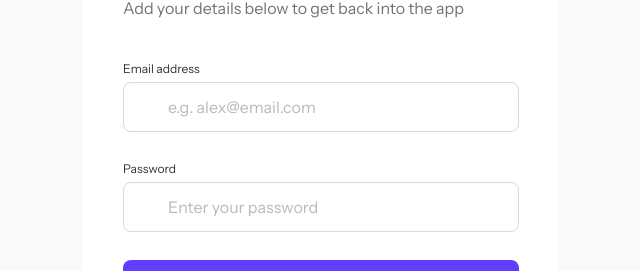
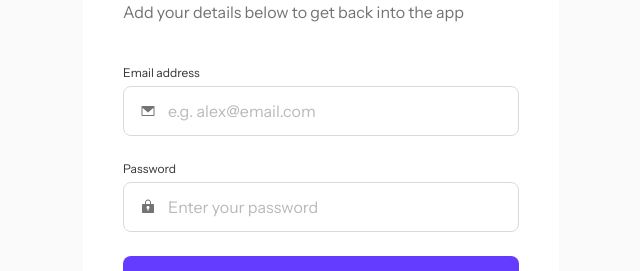
Before and after one commit to TemuriTsutskiridze/Link-Sharing-App, a React (Vite) app: page /login in a window 1280 px wide. Shown: the part 305-576 px from the top of the page, without its empty margins (319-959 px from the left). Built offline with nearby package versions, Linux system fonts and the light colour scheme.

Commit message:
add error component for login and register pages

```diff
--- a/src/components/InputComponent.tsx
+++ b/src/components/InputComponent.tsx
@@ -34,7 +34,7 @@ export default function InputComponent({
         icon={icon}
         {...register(name)}
       ></Input>
-      <p>{errorMessage}</p>
+      {errorMessage ? <ErrorMessage>{errorMessage}</ErrorMessage> : null}
     </InputContainer>
   );
 }
@@ -71,9 +71,10 @@ export const Input = styled.input<TInput>`
     outline: none;
     cursor: pointer;
     transition: 0.3s;
-    background-image: url(${props.icon});
+    background-image: url("${props.icon}");
     background-repeat: no-repeat;
     background-position: top 50% left 1.6rem;
+    position: relative;
 
     &::placeholder {
       opacity: 0.5;
@@ -93,3 +94,10 @@ export const Input = styled.input<TInput>`
     }
   `}
 `;
+
+const ErrorMessage = styled.p`
+  font-size: 1.5rem;
+  line-height: 150%;
+  font-weight: 400;
+  color: var(--red);
+`;
--- a/src/pages/Login.tsx
+++ b/src/pages/Login.tsx
@@ -72,7 +72,7 @@ export default function Login(props: LoginProps) {
             placeholder="Enter your password"
             errorMessage={errors.password?.message}
             register={register}
-            icon="/password icon.svg"
+            icon="./password icon.svg"
             name="password"
           />
           <LoginButton>Login</LoginButton>
@@ -157,55 +157,6 @@ export const Form = styled.form`
   margin-top: 4rem;
 `;
 
-export const InputContainer = styled.div`
-  display: flex;
-  flex-direction: column;
-  gap: 0.4rem;
-  align-items: start;
-`;
-
-export const Label = styled.label`
-  font-size: 1.2rem;
-  line-height: 150%;
-  font-weight: 400;
-  color: var(--gray-dark);
-`;
-
-export const Input = styled.input`
-  width: 100%;
-  padding: 1.2rem 1.6rem 1.2rem 4.4rem;
-  border-radius: 8px;
-  border: 1px solid var(--borders);
-  font-size: 1.6rem;
-  font-weight: 500;
-  line-height: 150%;
-  color: var(--gray-dark);
-  font-family: inherit;
-  outline: none;
-  cursor: pointer;
-  transition: 0.3s;
-  background-image: url("/email icon.svg");
-  background-repeat: no-repeat;
-  background-position: top 50% left 1.6rem;
-
-  &::placeholder {
-    opacity: 0.5;
-  }
-
-  &::after {
-    content: "Can’t be empty";
-    color: var(--red);
-    font-size: 1.2rem;
-    font-weight: 400;
-    line-height: 150%;
-  }
-
-  &:hover {
-    border: 1px solid var(--purple, #633cff);
-    box-shadow: 0px 0px 32px 0px rgba(99, 60, 255, 0.25);
-  }
-`;
-
 export const LoginButton = styled.button`
   width: 100%;
   padding: 1.1rem 0;
--- a/src/pages/Register.tsx
+++ b/src/pages/Register.tsx
@@ -16,11 +16,12 @@ import {
   LoginTitle,
   LoginText,
   Form,
-  Label,
   LoginButton,
   Footer,
   Create,
 } from "./Login";
+
+import { Label } from "../components/InputComponent";
 
 type RegisterProps = {
   users: TUser[];
```
